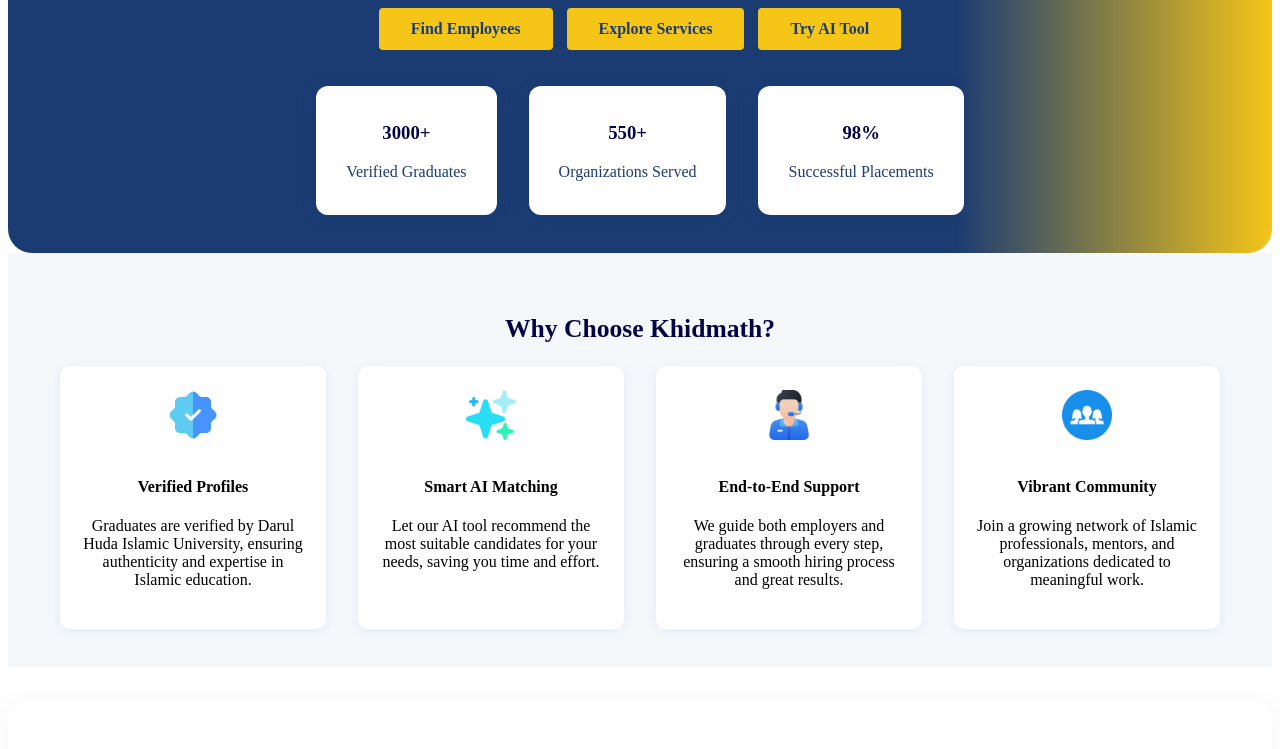
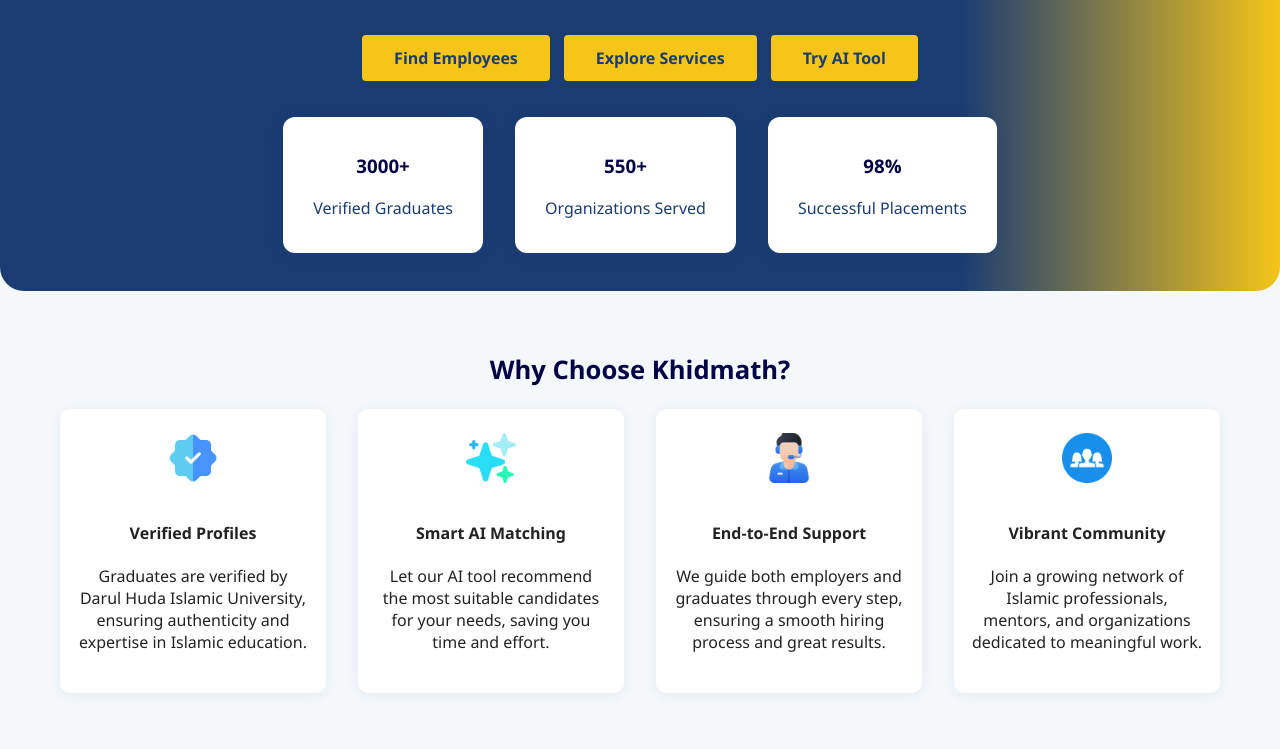
Before and after one commit to Badhushaparakkallil/Khidmath-website, a plain HTML site: page index.html in a window 1280 px wide. Shown: the part 465-1214 px from the top of the page. Drawn offline with Linux system fonts and the light colour scheme; a script that the page names is missing.

Commit message:
Update style.css

```diff
--- a/style.css
+++ b/style.css
@@ -4,7 +4,13 @@
   --background: #F4F8FB;
   --text: #222;
 }
-
+body {
+  font-family: 'Segoe UI', Arial, sans-serif;
+  background: var(--background);
+  color: var(--text);
+  margin: 0;
+  padding: 0;
+}
 .main-header {
   background: linear-gradient(90deg, #1B3C73 78%, #F5C518 100%);
   box-shadow: 0 2px 8px rgba(27, 60, 115, 0.07);
```
